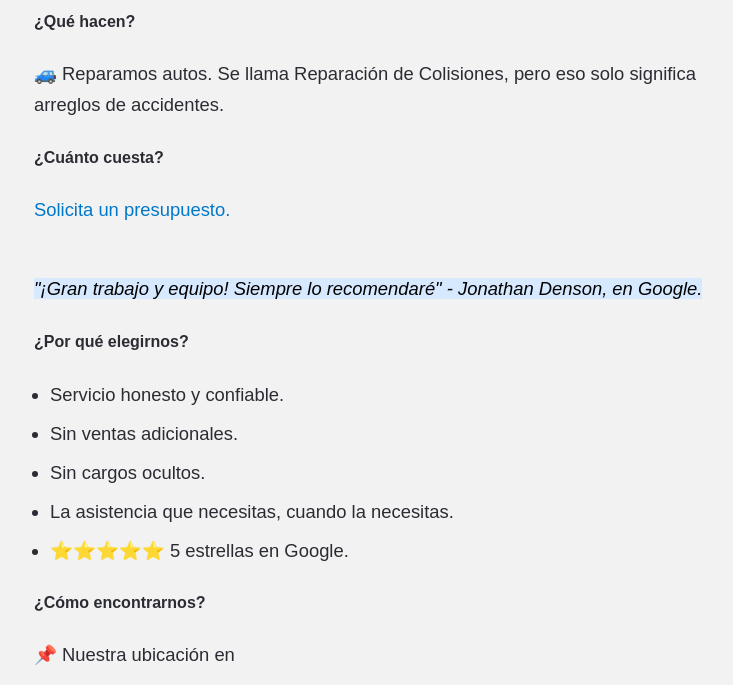
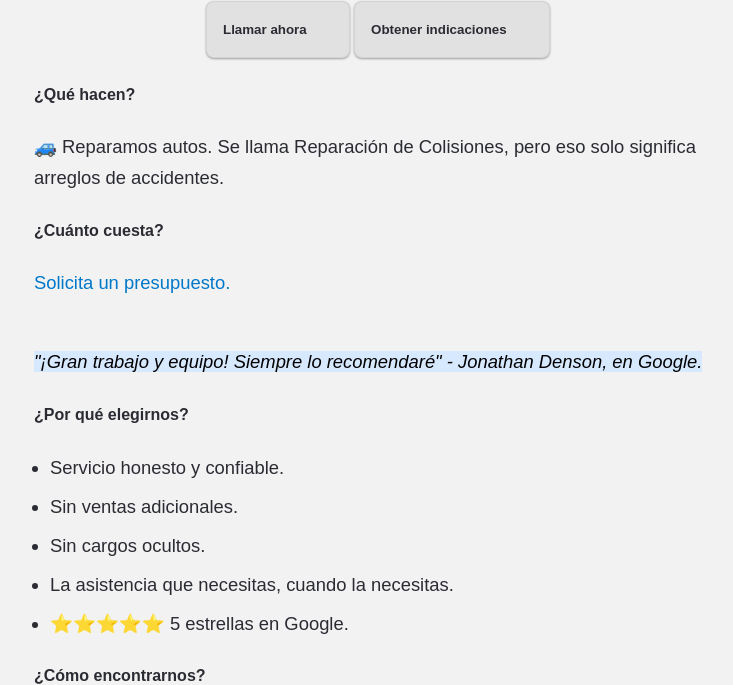
Before and after one commit to wflore19/pro-auto-body, a plain HTML site: page esindex.html in a window 1280 px wide. Shown: the part 278-963 px from the top of the page, without its empty margins (262-995 px from the left). Drawn offline with Linux system fonts and the light colour scheme.

Commit message:
Add: Call, direction buttons

```diff
--- a/esindex.html
+++ b/esindex.html
@@ -45,7 +45,7 @@
 	<body>
 		<div class="side__line"></div>
 
-		<div>
+		<div class="lang">
 			<a href="/">🇺🇸English</a>
 		</div>
 
@@ -61,6 +61,13 @@
 				<em>Taller de Reparación de Autos</em>
 			</div>
 		</header>
+
+		<div class="flex">
+			<a href="https://maps.app.goo.gl/VHxAQPHpkHb2iUUi7" class="ux__button"
+				>Llamar ahora</a
+			>
+			<a href="tel:+13015455130" class="ux__button">Obtener indicaciones</a>
+		</div>
 
 		<h4>¿Qué hacen?</h4>
 		<p>
```
